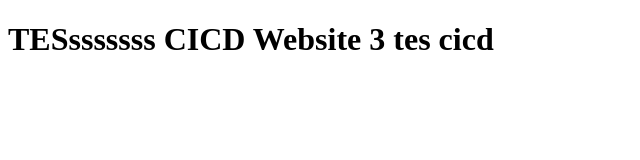
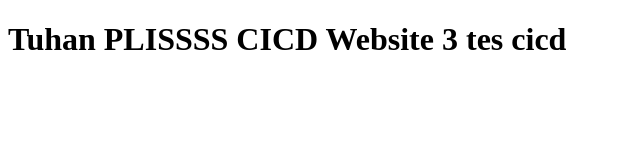
Before and after one commit to raityasfebrika1/website3, a plain HTML site: page index.html in a window 1280 px wide. Shown: the whole page, without its empty margins (0-640 px from the left). Drawn offline with Linux system fonts and the light colour scheme.

Commit message:
pliss Tuhan

```diff
--- a/index.html
+++ b/index.html
@@ -3,5 +3,5 @@
   <title>Website3</title>
 </head>
 <body>
-  <h1>TESsssssss CICD Website 3 tes cicd</h1>
+  <h1>Tuhan PLISSSS CICD Website 3 tes cicd</h1>
 </body>
```
